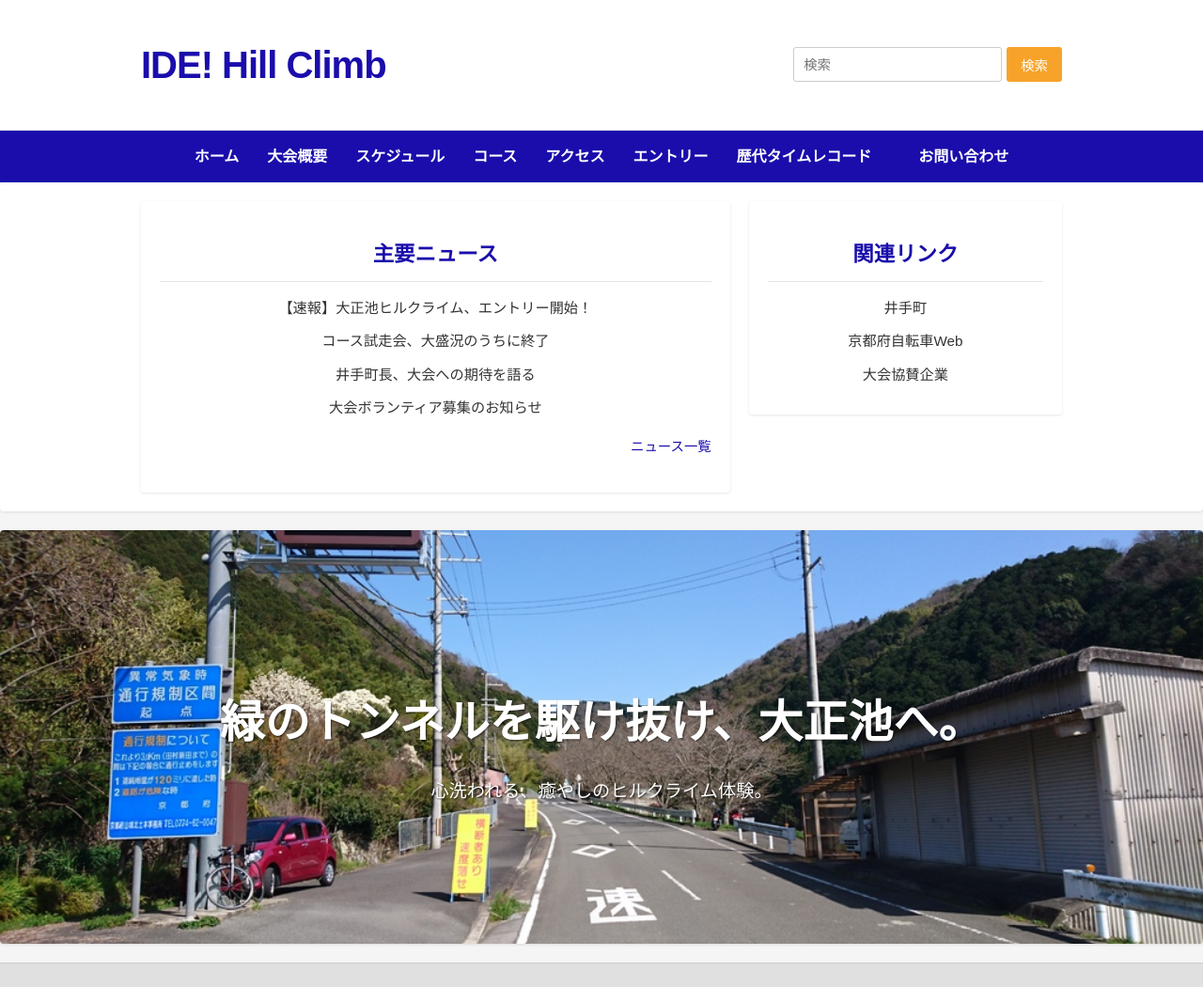
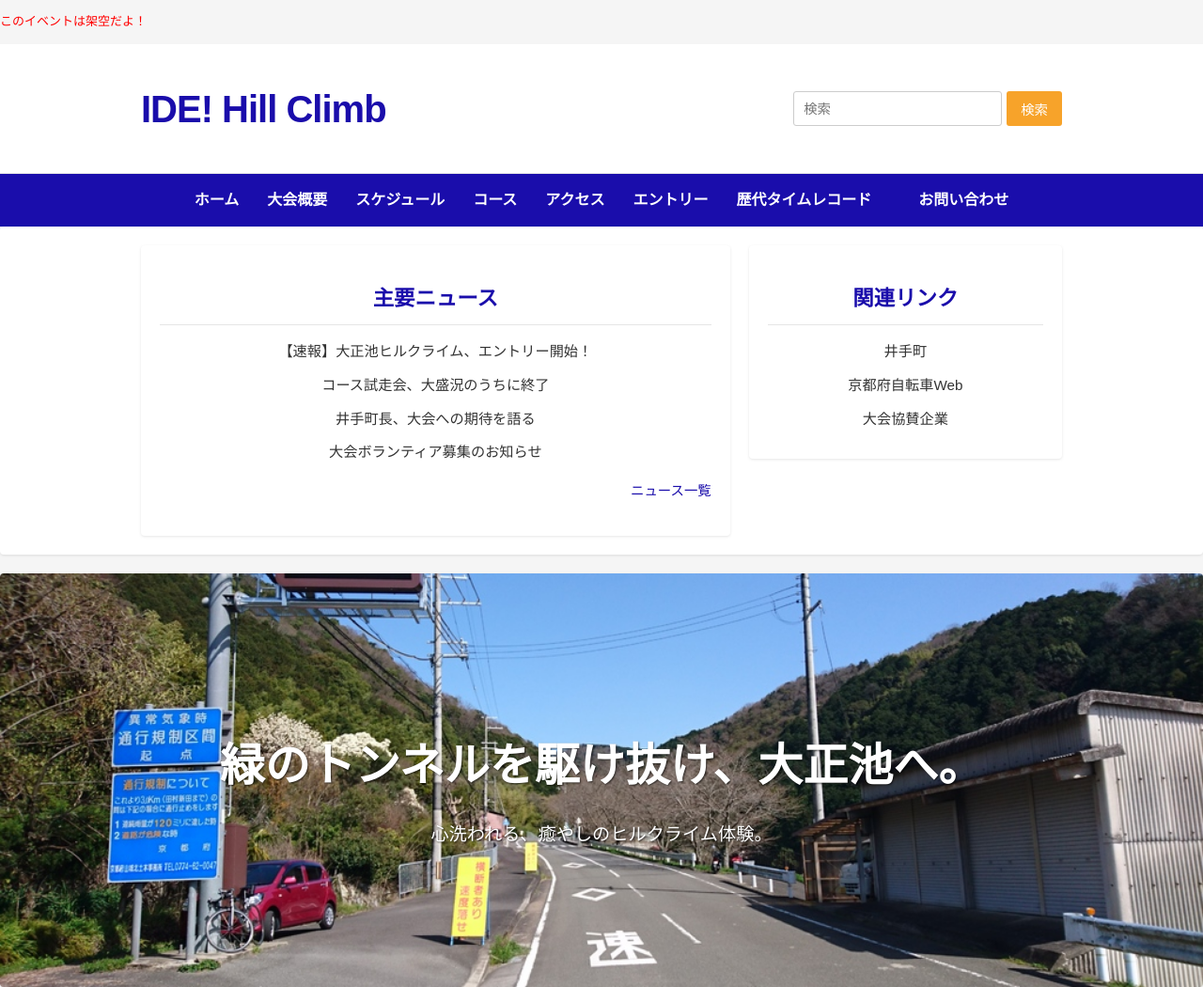
Before and after one commit to shibashiba7/ide, a plain HTML site: page index.html in a window 1280 px wide. Shown: the top 1050 px of the page at 94% size. Drawn offline with Linux system fonts and the light colour scheme.

Commit message:
Add files via upload

```diff
--- a/index.html
+++ b/index.html
@@ -7,6 +7,7 @@
     <link rel="stylesheet" href="style.css">
 </head>
 <body>
+    <p style="color: red; text-align: left; font-size: small;">このイベントは架空だよ！</p>
     <header>
         <div class="header-top">
             <div class="header-inner">
```
